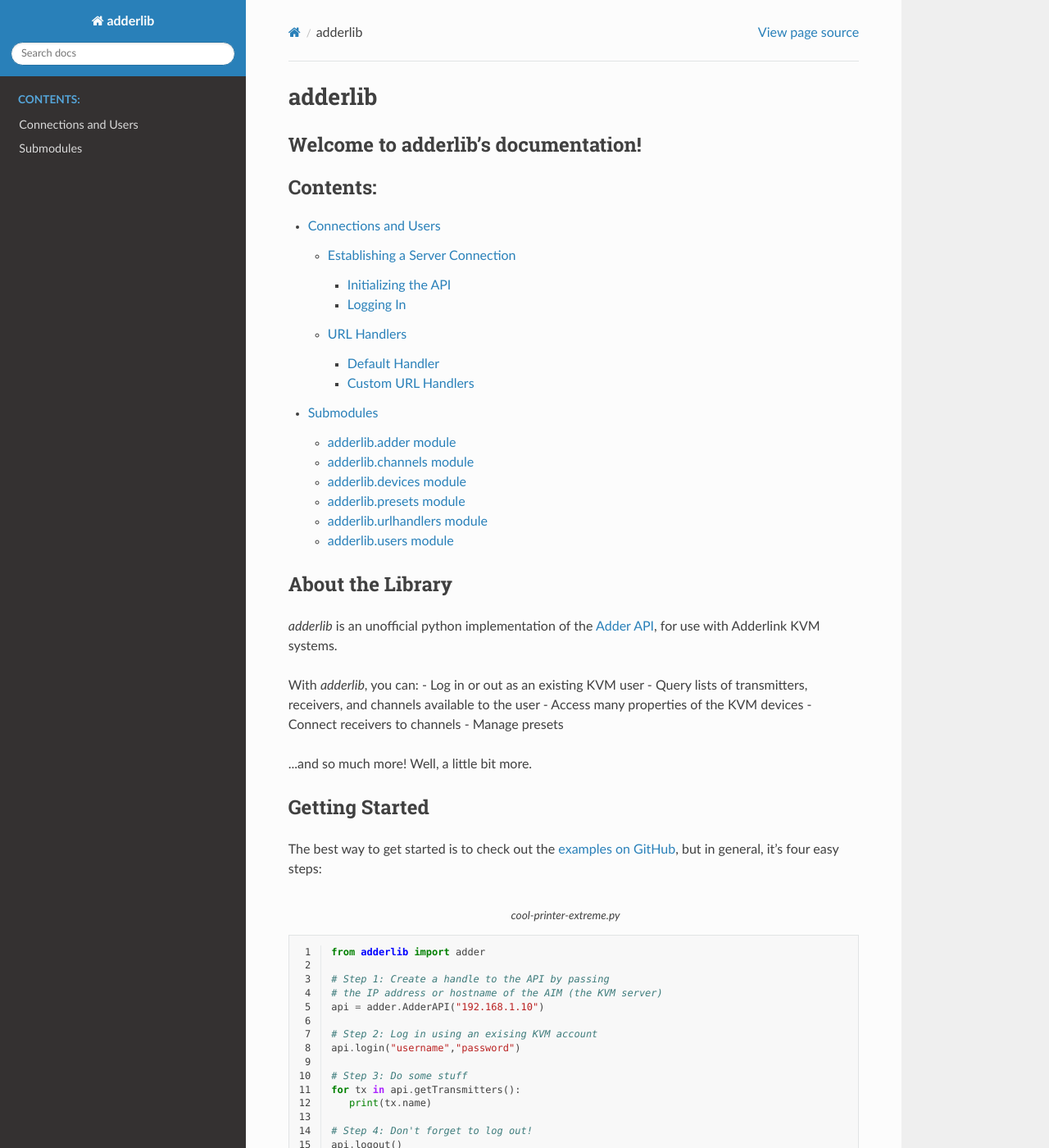
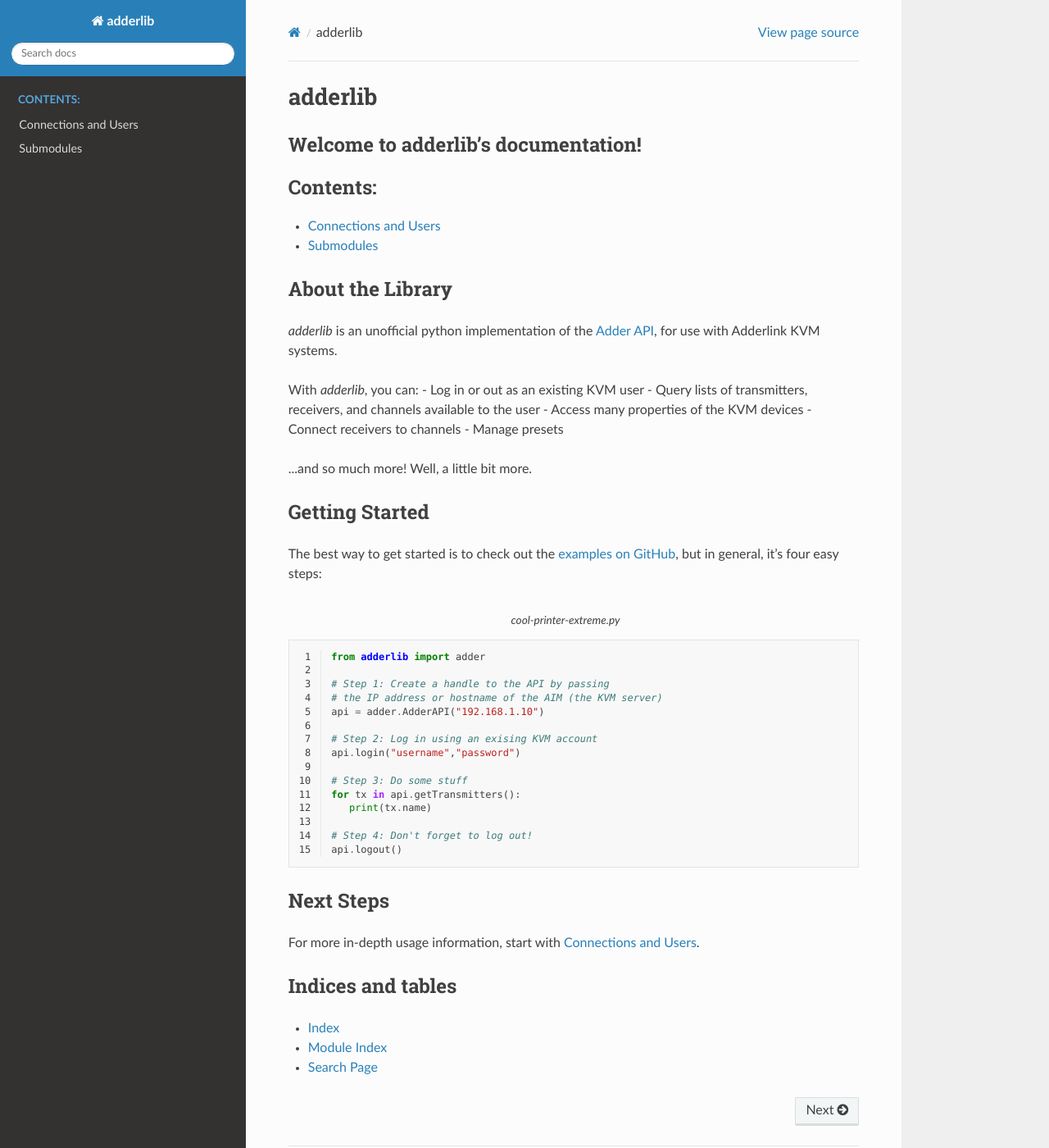
Before and after one commit to mjiggidy/adderlib, a Sphinx documentation site: the page built from docs/index.rst, in a window 1280 px wide and 1400 px high. Shown: the whole window at 82% size. Built offline with Sphinx 7.4.7 and the Read the Docs theme 2.0.0, drawn with Linux system fonts in a browser that asks for light colours.

Commit message:
Pointing in the right direction

```diff
--- a/docs/index.rst
+++ b/docs/index.rst
@@ -58,9 +58,10 @@
    # Step 4: Don't forget to log out!
    api.logout()
 
+Next Steps
+==========
 
-
-
+For more in-depth usage information, start with :doc:`connection`.
 
 Indices and tables
 ==================
```
Also changed, not shown: other parts of docs/index.rst (+1 -1 lines).
